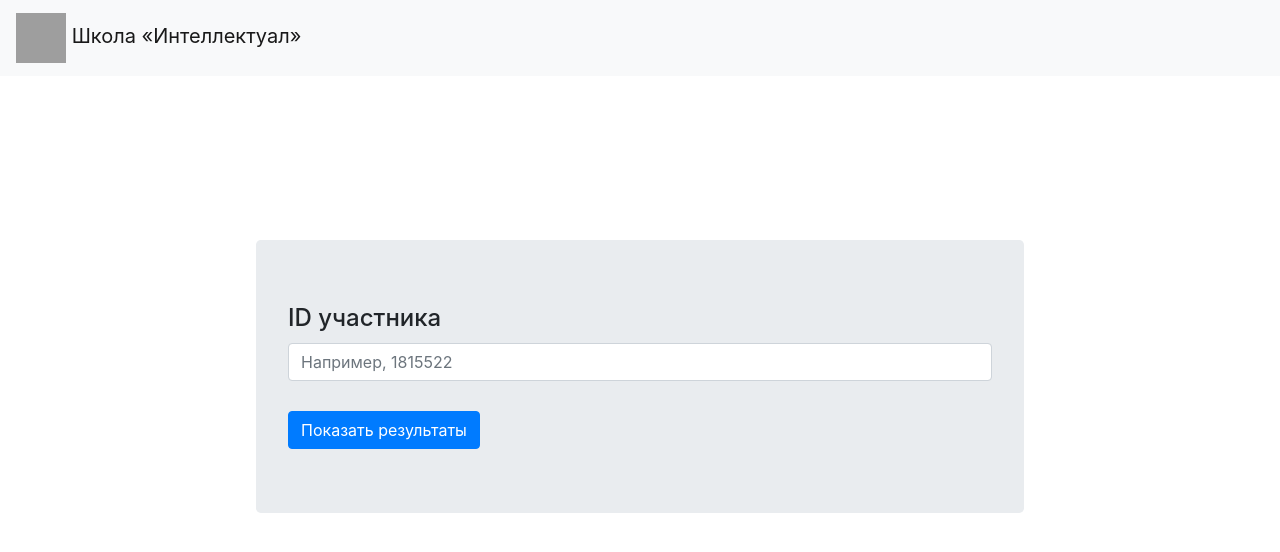
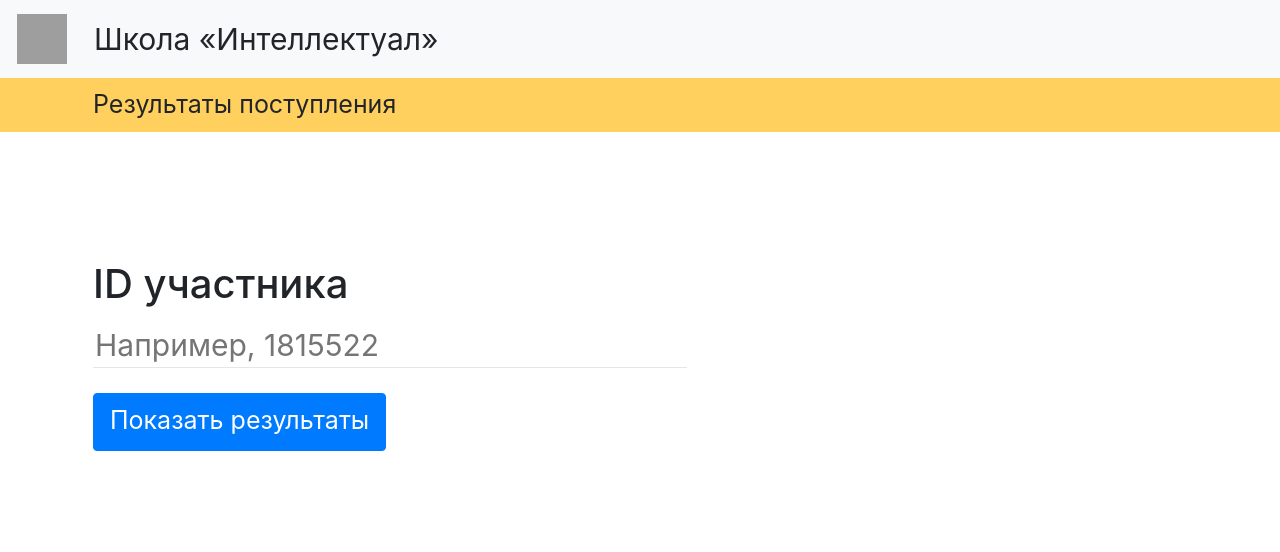
Before and after one commit to abarankab/int-application, a Django app: page / in a window 1280 px wide. Shown: the top 552 px of the page. Run offline with Django 3.2, Linux system fonts and the light colour scheme; some libraries are stand-ins or nearby versions; grey boxes are pictures that could not be loaded.

Commit message:
Multiple changes

```diff
--- a/requirements.txt
+++ b/requirements.txt
@@ -1,3 +1,6 @@
 Django==2.0.3
+et-xmlfile==1.0.1
+jdcal==1.3
+openpyxl==2.5.2
 psycopg2==2.7.4
 pytz==2018.3
--- a/school_app/views.py
+++ b/school_app/views.py
@@ -6,9 +6,8 @@ from django.utils.decorators import method_decorator
 from django.views import View
 from django.views.decorators.csrf import csrf_protect
 
-from school_app.models import Result, Subject
+from school_app.models import Result, Subject, Student
 from django.contrib import messages
-
 
 class IdPendingView(View):
     def get(self, request):
@@ -16,25 +15,74 @@ class IdPendingView(View):
 
 
 class GetResultsView(View):
+    def convert(self, value):
+        try:
+            return int(value)
+        except ValueError:
+            return float(value)
+
+
     @method_decorator(csrf_protect)
     def post(self, request):
         id = request.POST.get('id', '')
 
-        if id.strip() != '' and Result.objects.filter(student_reference=id).count() != 0:
+        import logging
+        logging.warning(id)
+        logging.warning(Student.objects.filter(id=id).count())
 
-            results_raw = Result.objects.filter(student_reference=id).order_by('subject_reference')
-            results = {'results' : []}
+        if id.strip() != '' and Student.objects.filter(id=id).count() != 0:
+
+            grade = int(str(id)[2:4])
+
+            results_raw = Result.objects.filter(student_reference=id).order_by(
+                ('subject_reference__order_id'))
+
+            payload = {'results' : []}
+            parts = []
+            scores = []
+            sum_of_best = 0
+            max_sum = 0
 
             for result in results_raw:
                 score = result.score
                 name = result.subject_reference.name
 
-                results['results'].append({
-                                'name' : name,
-                                'score' : score,
+                payload['results'].append({
+                                'name': name,
+                                'score': score,
+                                'highlighted': False,
                                 })
 
-            return render(request, 'results.html', results)
+                if grade != 10:
+                    payload['results'][-1]['score'] = self.convert(payload['results'][-1]['score'])
+
+                if grade != 10 and name != "Тест по математике" and name != "Межпредметный тест":
+                    scores.append((self.convert(score), name,))
+                elif grade != 10:
+                    payload['results'][-1]['highlighted'] = True
+                    sum_of_best += self.convert(score)
+                    max_sum += 20
+                    parts.append(str(score))
+
+            scores.sort(key=lambda x: -x[0])
+
+            for i in range(len(payload['results'])):
+
+                if grade != 10 and\
+                        (payload['results'][i]['name'] == scores[0][1] or payload['results'][i]['name'] == scores[1][1]):
+
+                    payload['results'][i]['highlighted'] = True
+                    sum_of_best += payload['results'][i]['score']
+                    max_sum += 20
+                    parts.append(str(payload['results'][i]['score']))
+
+            from logging import warning
+
+            payload['mark'] = "Итог: " + " + ".join(parts) + " = " + str(sum_of_best) + " из " + str(max_sum)
+            payload['id'] = id
+            payload['grade'] = 10
+
+            return render(request, 'results.html', payload)
 
         elif id.strip() != '':
             messages.error(request, "Поступающего с таким ID нет")
--- /dev/null
+++ b/static/hr-animation.js
@@ -0,0 +1,63 @@
+function add() {
+    q = window.matchMedia("(max-width: 992px)");
+    var hr = document.getElementById("hr-custom");
+
+    if (!q.matches) {
+        hr.style.backgroundColor = "#ffd05d";
+        hr.animate(
+            {
+                height: ["1px", "2px"],
+                marginBottom: ["1px", "0px"]
+            }, {
+                duration: 40
+            }
+        );
+        hr.style.height = "2px";
+        hr.style.marginBottom = "0px";
+    }
+    else {
+        hr.style.backgroundColor = "#ffd05d";
+        hr.animate(
+            {
+                height: ["4px", "6px"],
+                marginBottom: ["100px", "98px"]
+            }, {
+                duration: 40
+            }
+        );
+        hr.style.height = "6px";
+        hr.style.marginBottom = "98px";
+    }
+}
+
+function remove() {
+    q = window.matchMedia("(max-width: 992px)");
+    var hr = document.getElementById("hr-custom");
+
+    if (!q.matches) {
+        hr.animate(
+            {
+                height: ["2px", "1px"],
+                marginBottom: ["0px", "1px"]
+            }, {
+                duration: 40
+            }
+        );
+        hr.style.height = "1px";
+        hr.style.marginBottom = "1px";
+        hr.style.backgroundColor = "#e6e6e6";
+    }
+    else {
+        hr.animate(
+            {
+                height: ["6px", "4px"],
+                marginBottom: ["98px", "100px"]
+            }, {
+                duration: 40
+            }
+        );
+        hr.style.height = "4px";
+        hr.style.marginBottom = "100px";
+        hr.style.backgroundColor = "#e6e6e6";
+    }
+}
--- a/static/main.css
+++ b/static/main.css
@@ -1,13 +1,22 @@
-.jumbo-custom {
-    position: absolute;
-    left: 20%;
-    right: 20%;
-    top: 30%;
+.navbar-res {
+    background-color: #ffd05d;
+    font-size: 25px;
+}
+
+#hr-custom {
+    border: none;
+    background-color: #e6e6e6;
+    border-radius: 0.1px;
+    height: 1px;
+    margin: 0;
+    margin-top: 2px !important;
+    margin-bottom: 1px;
+    width: 50%
 }
 
 .msg-custom {
     position: absolute !important;
-    top: 15%;
+    top: 25%;
     left: 20%;
     right: 20%;
 }
@@ -17,31 +26,75 @@
     height: 50px;
 }
 
+
 .ul-custom {
-    position: absolute;
-    left: 20%;
-    right: 20%;
-    top: 30%;
+    width: 50%;
+    margin: auto;
+    margin-top: 4%;
+}
+
+.ul-result {
+    width: 60%;
+    margin: auto;
+    margin-top: 4%;
 }
 
 .li-custom {
     font-size: 25px;
+    padding-top: 25px; padding-bottom: 25px; padding-left: 5%
 }
 
+.td-custom {
+    font-size: 30px !important;
+}
+
+.li-success {
+    background-color: #e7f7e9 !important;
+}
+
+.li-result {
+    font-size: 35px;
+}
+
+.form-custom {
+    margin: 0;
+    margin-top: 10%;
+}
+
+.input-custom {
+    width: 90%;
+    border: 0;
+    height: 40px;
+}
+
+.input-custom:focus {
+    outline: none;
+}
+
+.input-custom[placeholder] {
+    line-height: 40px;
+    font-size: 30px;
+}
+
+.btn-custom {
+    font-size: 25px !important;
+    padding: 8px 16px 10px 16px !important;
+}
+
+
 @media (max-width: 992px) {
-    .jumbo-custom {
-        position: absolute;
-        left: 3%;
-        right: 3%;
-        top: 30%;
+    .navbar-res {
+        font-size: 41px;
+        padding-top: 1.6% !important;
+        padding-bottom: 1.6% !important;
     }
 
     .msg-custom {
         position: absolute !important;
-        top: 15%;
-        left: 3%;
-        right: 3%;
-        font-size: 40px !important;
+        top: 20%;
+        left: 5%;
+        right: 10%;
+        font-size: 55px !important;
     }
 
     .img-custom {
--- /dev/null
+++ b/static/set_left_main.js
@@ -0,0 +1,15 @@
+function set () {
+    var rect = document.querySelector("#navbar-header").getBoundingClientRect();
+    document.querySelector("#results-header").style.paddingLeft = rect.left + "px";
+
+    q = window.matchMedia("(max-width: 992px)");
+
+    if (!q.matches) {
+        document.querySelector(".form-custom").style.marginLeft = rect.left + "px";
+        document.querySelector(".msg-custom").style.left = rect.left + "px";
+    }
+}
+
+$(document).ready(set);
+
+$(window).resize(set);
--- a/templates/form.html
+++ b/templates/form.html
@@ -1,12 +1,12 @@
-<div class="jumbotron jumbo-custom">
+<div class="form-custom">
     <form method="post" action="/results/">
 
         {% csrf_token %}
 
-         <div class="form-group">
-            <label for="id" class="h4" style="margin-bottom: 1.5%">ID участника</label>
-            <input type="text" class="form-control" id="id" name="id" placeholder="Например, 1815522">
-         </div>
+        <label for="id" class="h1" style="margin-bottom: 1.5%">ID участника</label>
+        <br>
+        <input type="text" id="id" name="id" class="input-custom" placeholder="Например, 1815522" autocomplete="off" onfocus="add()" onblur="remove()">
+        <hr id="hr-custom">
 
         <button type="submit" class="btn btn-primary btn-custom" style="margin-top: 2%">Показать результаты</button>
 
--- a/templates/main.html
+++ b/templates/main.html
@@ -4,20 +4,19 @@
     <meta charset="UTF-8">
 
     {% include "bootstrap.html" %}
+    <script src="/static/set_left_main.js"></script>
+    <script src="/static/hr-animation.js"></script>
 
     <title>Поступление в школу &laquo;Интеллектуал&raquo;</title>
 </head>
 <body>
 
 {% include "navbar.html" %}
+{% include "navbar-hello.html" %}
 
-<div class="container">
+{% include "messages.html" %}
+{% include "form.html" %}
 
-    {% include "messages.html" %}
-
-    {% include "form.html" %}
-
-</div>
 
 </body>
 </html>
--- /dev/null
+++ b/templates/navbar-hello.html
@@ -0,0 +1,3 @@
+<nav class="navbar navbar-expand-lg navbar-light navbar-res" id="results-header">
+    Результаты поступления
+</nav>
--- a/templates/navbar.html
+++ b/templates/navbar.html
@@ -1,10 +1,19 @@
 <nav class="navbar navbar-expand-lg navbar-light bg-light">
 
-        <a class="navbar-brand navbar-custom" href="http://sch-int.ru">
-            <img src="http://new.sch-int.ru/wp-content/themes/school/images/header/logo.png" class="img-custom">
-            <span style="left: 10px">
-            Школа
-            &laquo;Интеллектуал&raquo;
-            </span>
-        </a>
+        <table class="table-custom">
+            <tbody>
+                <tr>
+                    <td style="padding-right: 10px;">
+                        <a class="navbar-brand navbar-custom" href="http://sch-int.ru">
+                            <img src="http://new.sch-int.ru/wp-content/themes/school/images/header/logo.png" class="img-custom">
+
+                        </a>
+                    </td>
+                    <td class="td-custom" id="navbar-header">
+                        Школа
+                        &laquo;Интеллектуал&raquo;
+                    </td>
+                </tr>
+            </tbody>
+        </table>
 </nav>
--- /dev/null
+++ b/templates/navbar_results.html
@@ -0,0 +1,3 @@
+<nav class="navbar navbar-expand-lg navbar-light navbar-res" id="results-header">
+    Результаты участника {{ id }}
+</nav>
```
Also changed, not shown: other parts of static/main.css (+59 -4 lines), clear_trash.py (added, +8 -0 lines), parse.py (added, +69 -0 lines), school_app/models.py (+4 -4 lines), static/set_left.js (added, +15 -0 lines), templates/results.html (+19 -2 lines), 3 other files.
